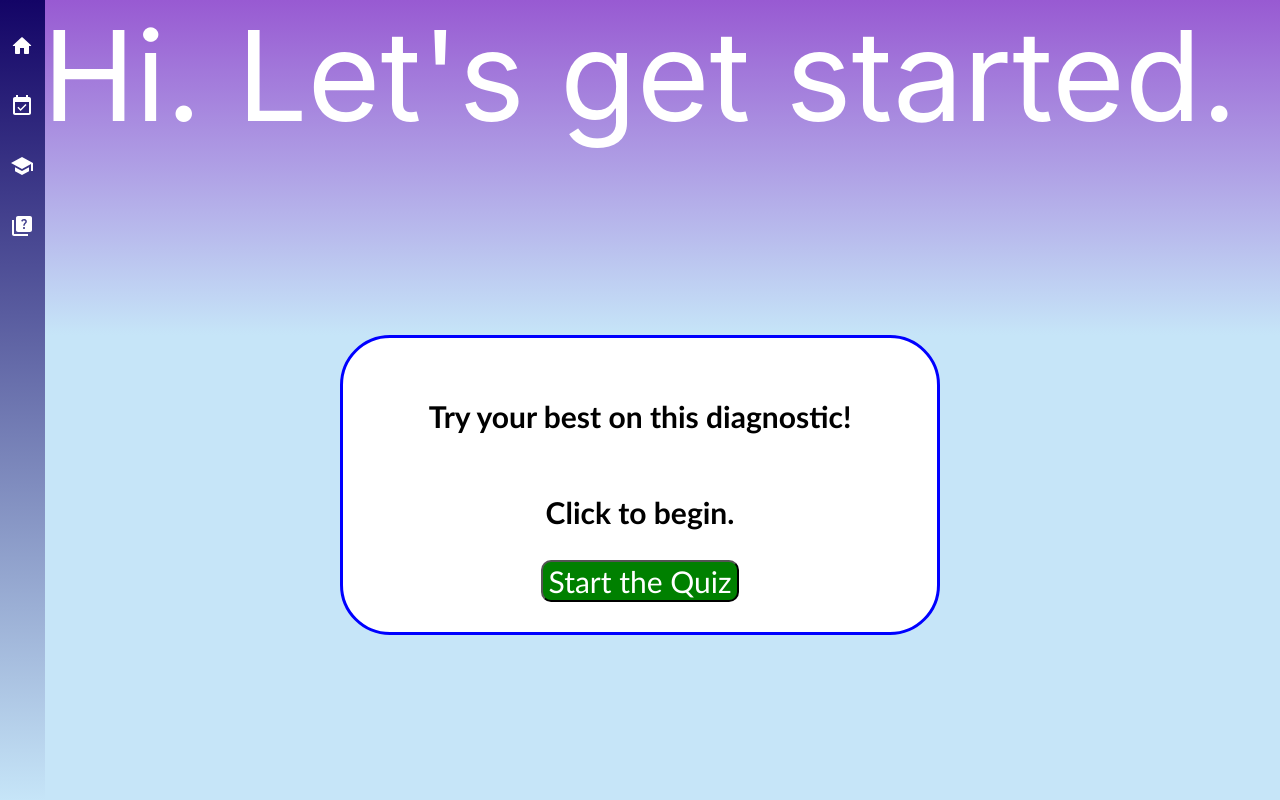
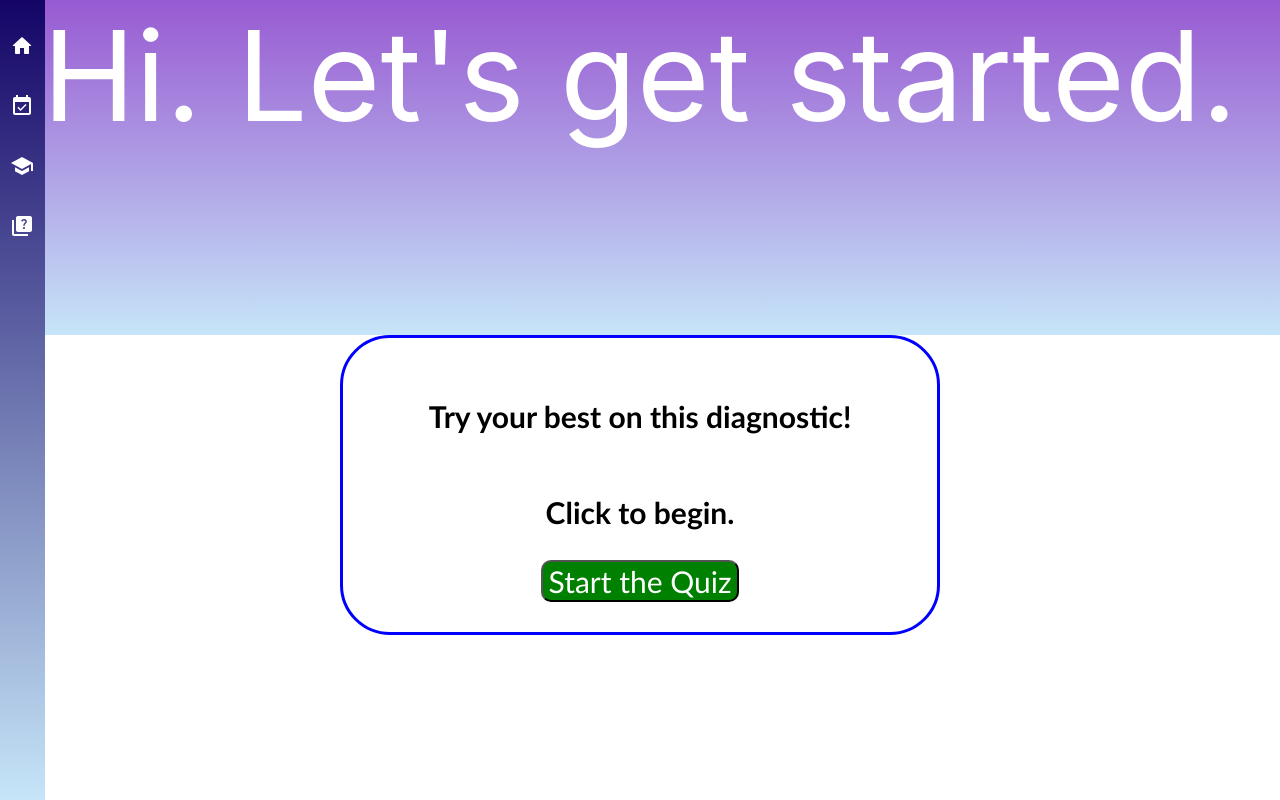
Before and after one commit to Pronkle/hackathon-2024, a React (Create React App) app: page /diagnostic in a window 1280 px wide. Built offline with nearby package versions, Linux system fonts and the light colour scheme; no server answers.

Commit message:
global body fix

```diff
--- a/src/pages/diagnostic/diagnostic.css
+++ b/src/pages/diagnostic/diagnostic.css
@@ -2,10 +2,6 @@
     font-size: x-large;
     padding: 0;
     border: 0;
-}
-
-body{
-    background-color: #c6e5f8;
 }
 
 #header{
```
